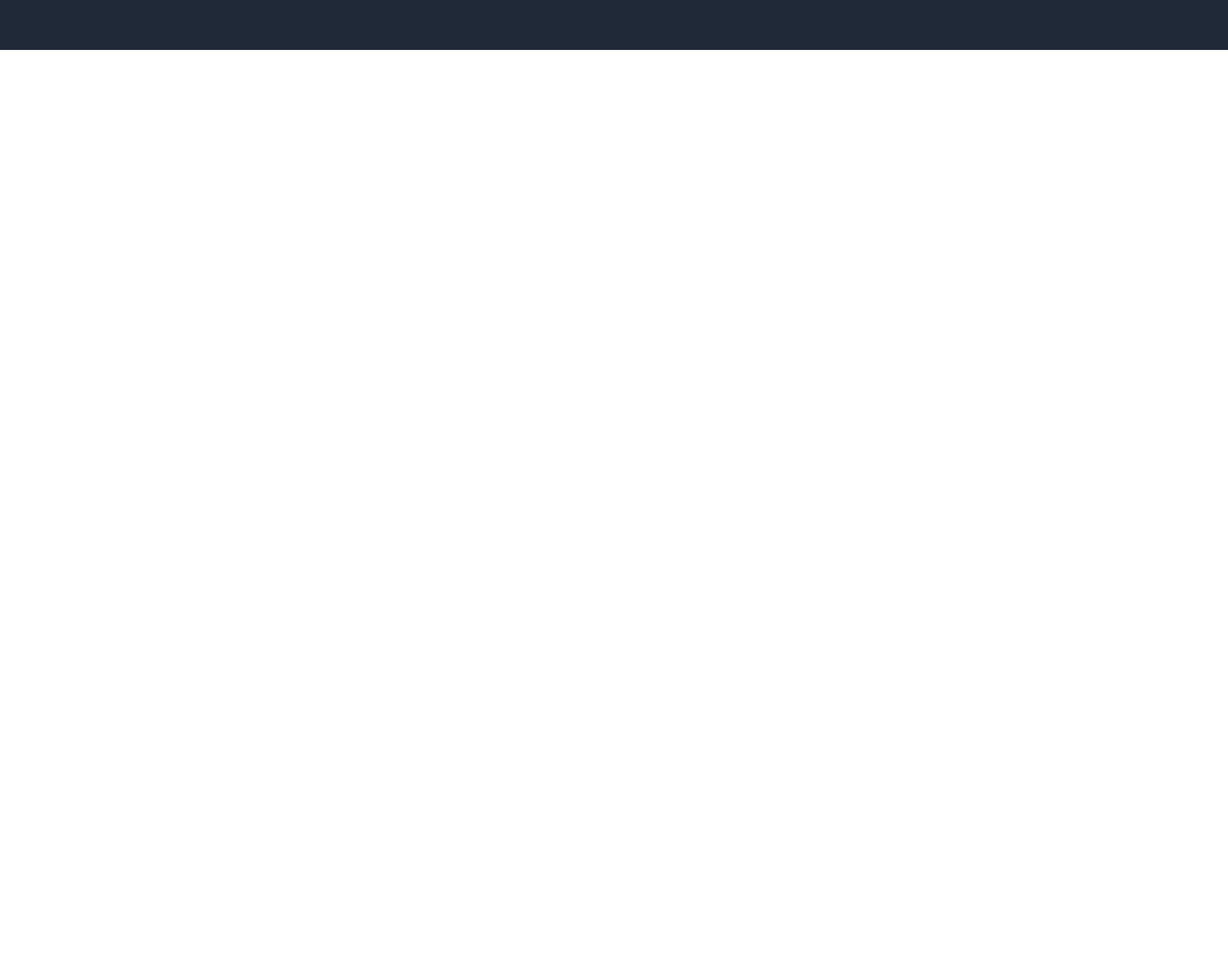
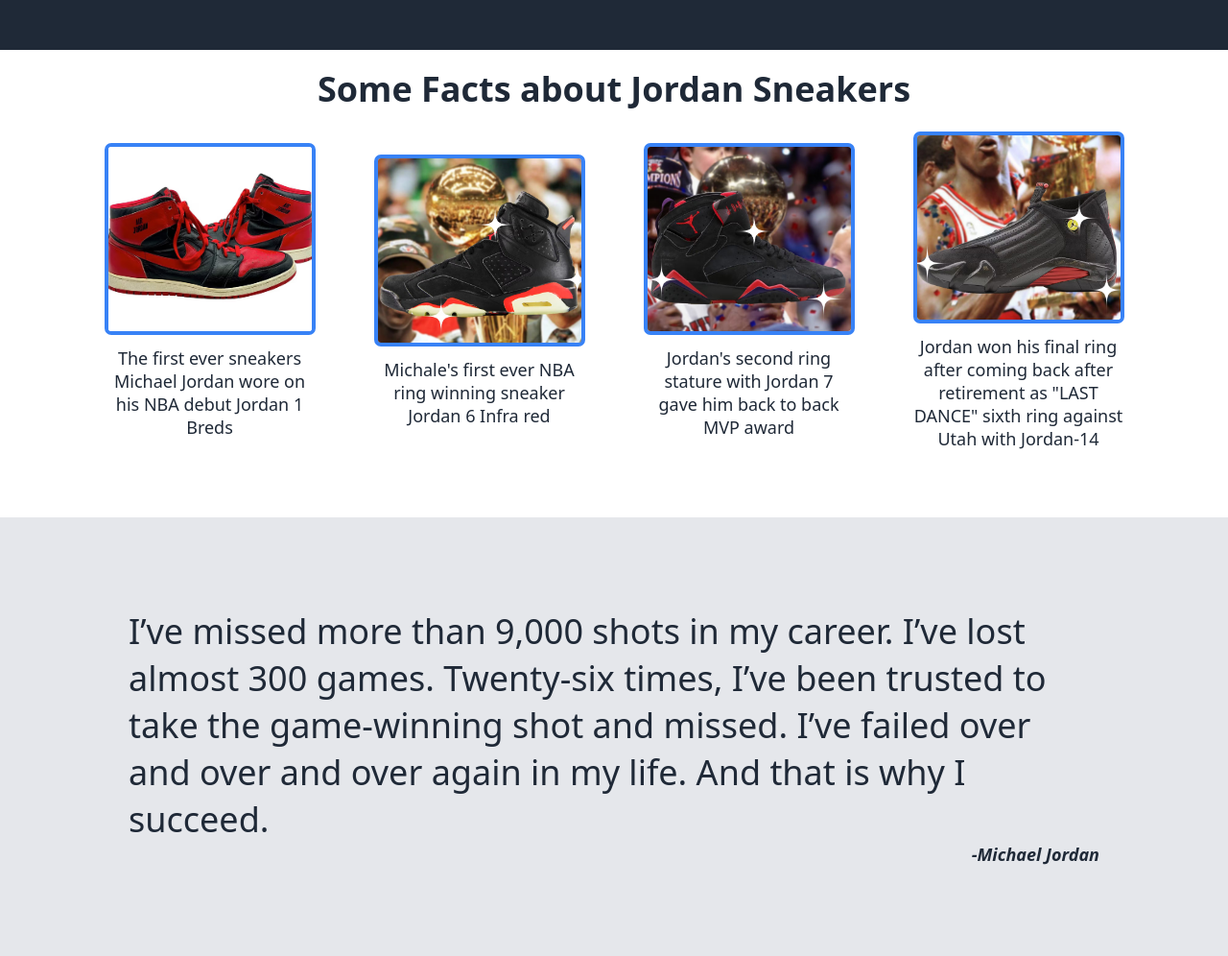
Before and after one commit to Pratik23G/learnNodeJsMonoR, a website: page index.html in a window 1280 px wide. Shown: the part 440-1436 px from the top of the page at 96% size. Before the commit the page ends 800 px from the top, so only its background shows below. Drawn offline with Linux system fonts and the light colour scheme.

Commit message:
Added the hero section, fixed flex issues and added quotes section will finish remaining footer content tomorrow

```diff
--- a/global.css
+++ b/global.css
@@ -46,7 +46,7 @@ a {
 .main-content {
   background-color: #1f2937;
   display: flex;
-  align-items: center;
+  /* align-items: center; */
   justify-content: space-evenly;
   flex: 1;
   padding: 110px 70px;
@@ -83,3 +83,78 @@ a {
   font-size: 18px;
   border-radius: 8px;
 }
+
+.information h2 {
+  font-size: 36px;
+  font-weight: 900;
+  color: #1f2937;
+  padding: 16px;
+  text-align: center;
+}
+
+.carousel-box {
+  display: flex;
+  flex-direction: row;
+  justify-content: space-around;
+  align-items: center;
+  gap: 24px;
+  max-width: 1100px;
+  margin: 0 auto;
+}
+
+.info-card {
+  display: flex;
+  flex-direction: column;
+  justify-content: space-around;
+  align-items: center;
+}
+
+.info-card img {
+  width: 220px;
+  height: 200px;
+  object-fit: cover;
+  border-radius: 7px;
+  border: #3882f6 solid 4px;
+  margin: 4px;
+}
+
+.info-card p {
+  font-size: 18px;
+  color: #1f2937;
+  text-align: center;
+  max-width: 220px;
+  margin: 8px auto;
+  margin-bottom: 70px;
+}
+/* .box-one p,
+.box-two p,
+.box-three p,
+.box-four p {
+  font-size: 18px;
+  color: #1f2937;
+} */
+
+.quotes-section {
+  background-color: #e5e7eb;
+  padding: 60px 100px;
+}
+
+.quotes-section blockquote {
+  font-size: 36px;
+  color: #1f2937;
+  font-weight: 300;
+  text-align: left;
+  max-width: 1100px;
+  margin: 0 auto;
+  padding: 34px;
+}
+
+.quotes-section blockquote cite {
+  font-size: 18px;
+  text-align: right;
+  color: #1f2937;
+  max-width: 1100px;
+  margin: 0 auto;
+  font-weight: 900;
+  display: block;
+}
--- a/index.html
+++ b/index.html
@@ -26,5 +26,54 @@
       </div>
       <video src="img/jordan_1.mp4" alt="rotating Jordan 1 sneaker" />
     </div>
+
+    <div class="information">
+      <h2>Some Facts about Jordan Sneakers</h2>
+    </div>
+
+    <div class="carousel-box">
+      <div class="info-card">
+        <img
+          src="img/Jordan1 Breds.avif"
+          alt="Jordan-1 first ever sneakers for michael Jordan"
+        />
+        <p>
+          The first ever sneakers Michael Jordan wore on his NBA debut Jordan 1
+          Breds
+        </p>
+      </div>
+      <div class="info-card">
+        <img
+          src="img/main-ring-1.avif"
+          alt="Jordan's first ever ring winning sneaker"
+        />
+        <p>Michale's first ever NBA ring winning sneaker Jordan 6 Infra red</p>
+      </div>
+      <div class="info-card">
+        <img src="img/ring-1.avif" alt="Jordan's second ring back to back" />
+        <p>
+          Jordan's second ring stature with Jordan 7 gave him back to back MVP
+          award
+        </p>
+      </div>
+      <div class="info-card">
+        <img src="img/ring-6.avif" alt="The last ring at Jordan Dynasty" />
+        <p>
+          Jordan won his final ring after coming back after retirement as "LAST
+          DANCE" sixth ring against Utah with Jordan-14
+        </p>
+      </div>
+    </div>
+    <div class="quotes-section">
+      <blockquote>
+        <p>
+          I’ve missed more than 9,000 shots in my career. I’ve lost almost 300
+          games. Twenty-six times, I’ve been trusted to take the game-winning
+          shot and missed. I’ve failed over and over and over again in my life.
+          And that is why I succeed.
+        </p>
+        <cite>-Michael Jordan</cite>
+      </blockquote>
+    </div>
   </body>
 </html>
```
Also changed, not shown: img/Jordan1 Breds.avif (added), img/main-ring-1.avif (added), img/ring-1.avif (added), img/ring-6.avif (added), 4 other files.
